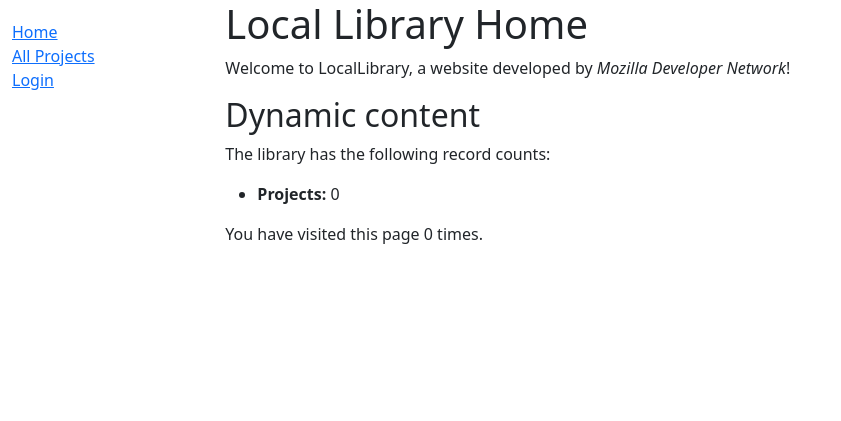
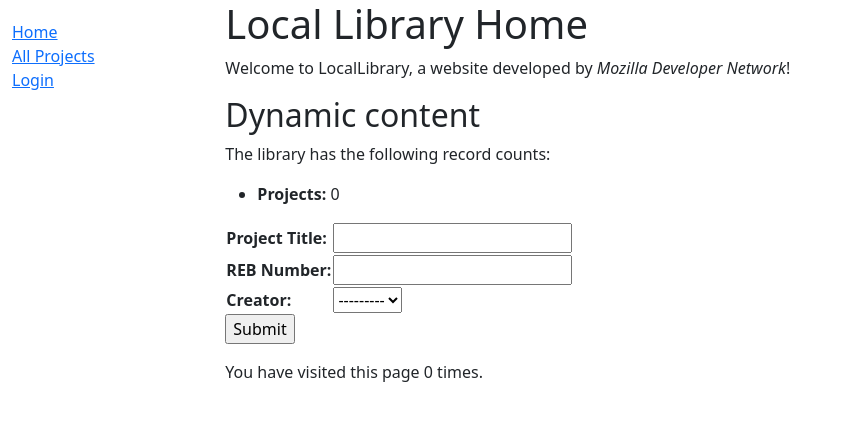
Before and after one commit to shlfung/epup, a Django app: page /projects/ in a window 1280 px wide. Shown: the top 421 px of the page, without its empty margins (0-841 px from the left). Run offline with Django 4.2, Linux system fonts and the light colour scheme; data that the repository does not hold is empty.

Commit message:
Creating forms for creating new projects

```diff
--- /dev/null
+++ b/projects/forms.py
@@ -0,0 +1,8 @@
+from django.forms import ModelForm
+
+from .models import Project
+
+class ProjectForm(ModelForm):
+    class Meta:
+        model = Project
+        fields = ['title', 'reb_num', 'creator']
--- a/projects/templates/index.html
+++ b/projects/templates/index.html
@@ -13,6 +13,16 @@
   </ul>
 
   <p>
+    <form action="" method="post">
+      {% csrf_token %}
+      <table>
+        {{ form.as_table }}
+      </table>
+      <input type="submit" value="Submit" />
+    </form>
+  </p>
+
+  <p>
     You have visited this page {{ num_visits }} time{{ num_visits|pluralize }}.
   </p>
 {% endblock %}
--- a/projects/views.py
+++ b/projects/views.py
@@ -2,6 +2,7 @@ from typing import Any
 from django.db.models.query import QuerySet
 from django.shortcuts import render
 from django.contrib.auth.mixins import LoginRequiredMixin
+from .forms import ProjectForm
 
 # Create your views here.
 from django.http import HttpResponse
@@ -16,7 +17,11 @@ def index(request):
 
     num_projects = Project.objects.all().count()
 
-    context = {'num_projects': num_projects, 'num_visits': num_visits}
+    form = ProjectForm(request.POST or None)
+    if form.is_valid():
+        form.save()
+
+    context = {'num_projects': num_projects, 'num_visits': num_visits, 'form': form}
 
     return render(request, 'index.html', context=context)
 
```
Also changed, not shown: projects/models.py (line endings or trailing spaces).
